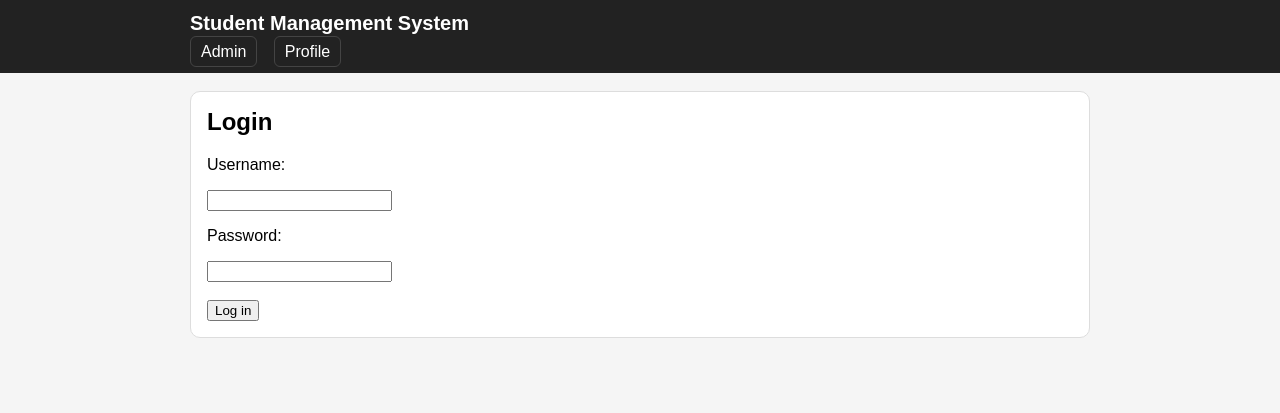
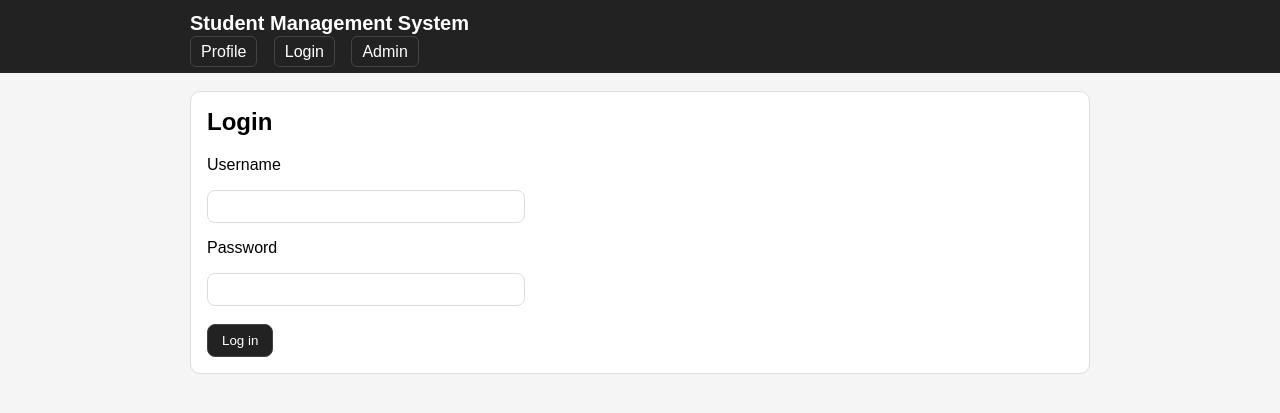
Before and after one commit to PangeaAITU/project_studentSys, a Django app: page /users/login/ in a window 1280 px wide. Shown: the top 413 px of the page. Run offline with Django 5.2, Linux system fonts and the light colour scheme.

Commit message:
complete

```diff
--- a/static/css/style.css
+++ b/static/css/style.css
@@ -69,3 +69,25 @@ h2, h3 {
     margin-bottom: 8px;
     background: #fafafa;
 }
+.inp {
+    width: 300px;
+    padding: 8px;
+    border: 1px solid #ddd;
+    border-radius: 8px;
+}
+
+.btn {
+    padding: 8px 14px;
+    border: 1px solid #444;
+    border-radius: 8px;
+    background: #222;
+    color: white;
+}
+
+.btn:hover {
+    background: #444;
+}
+
+.error {
+    color: red;
+}
--- a/templates/base.html
+++ b/templates/base.html
@@ -13,8 +13,15 @@
         <div class="logo">Student Management System</div>
 
         <div class="nav">
+            <a href="/users/profile/">Profile</a>
+
+            {% if request.user.is_authenticated %}
+                <a href="/users/logout/">Logout</a>
+            {% else %}
+                <a href="/users/login/">Login</a>
+            {% endif %}
+
             <a href="/admin/">Admin</a>
-            <a href="/users/profile/">Profile</a>
         </div>
     </div>
 </div>
--- a/templates/users/login.html
+++ b/templates/users/login.html
@@ -5,19 +5,20 @@
     <h2>Login</h2>
 
     {% if err %}
-        <p style="color:red;">{{ err }}</p>
+        <p class="error">{{ err }}</p>
     {% endif %}
 
     <form method="post">
         {% csrf_token %}
-        <p>Username:</p>
-        <input name="username">
 
-        <p>Password:</p>
-        <input name="password" type="password">
+        <p>Username</p>
+        <input class="inp" name="username">
+
+        <p>Password</p>
+        <input class="inp" type="password" name="password">
 
         <br><br>
-        <button type="submit">Log in</button>
+        <button class="btn" type="submit">Log in</button>
     </form>
 </div>
 {% endblock %}
--- a/users/urls.py
+++ b/users/urls.py
@@ -3,5 +3,6 @@ from . import views
 
 urlpatterns = [
     path('login/', views.user_login),
+    path('logout/', views.user_logout),
     path('profile/', views.student_profile),
 ]
--- a/users/views.py
+++ b/users/views.py
@@ -1,17 +1,32 @@
 from django.shortcuts import render, redirect
-from django.contrib.auth import authenticate, login
+from django.contrib.auth import authenticate, login, logout
 from grades.models import Grade
 
+
 def user_login(request):
+    if request.user.is_authenticated:
+        return redirect('/users/profile/')
+
+    err = ''
+
     if request.method == 'POST':
         u = request.POST.get('username')
         p = request.POST.get('password')
+
         user = authenticate(request, username=u, password=p)
         if user is not None:
             login(request, user)
             return redirect('/users/profile/')
-        return render(request, 'users/login.html', {'err': 'Wrong username or password'})
-    return render(request, 'users/login.html')
+        else:
+            err = 'Wrong username or password'
+
+    return render(request, 'users/login.html', {'err': err})
+
+
+def user_logout(request):
+    logout(request)
+    return redirect('/users/login/')
+
 
 def student_profile(request):
     if not request.user.is_authenticated:
```
